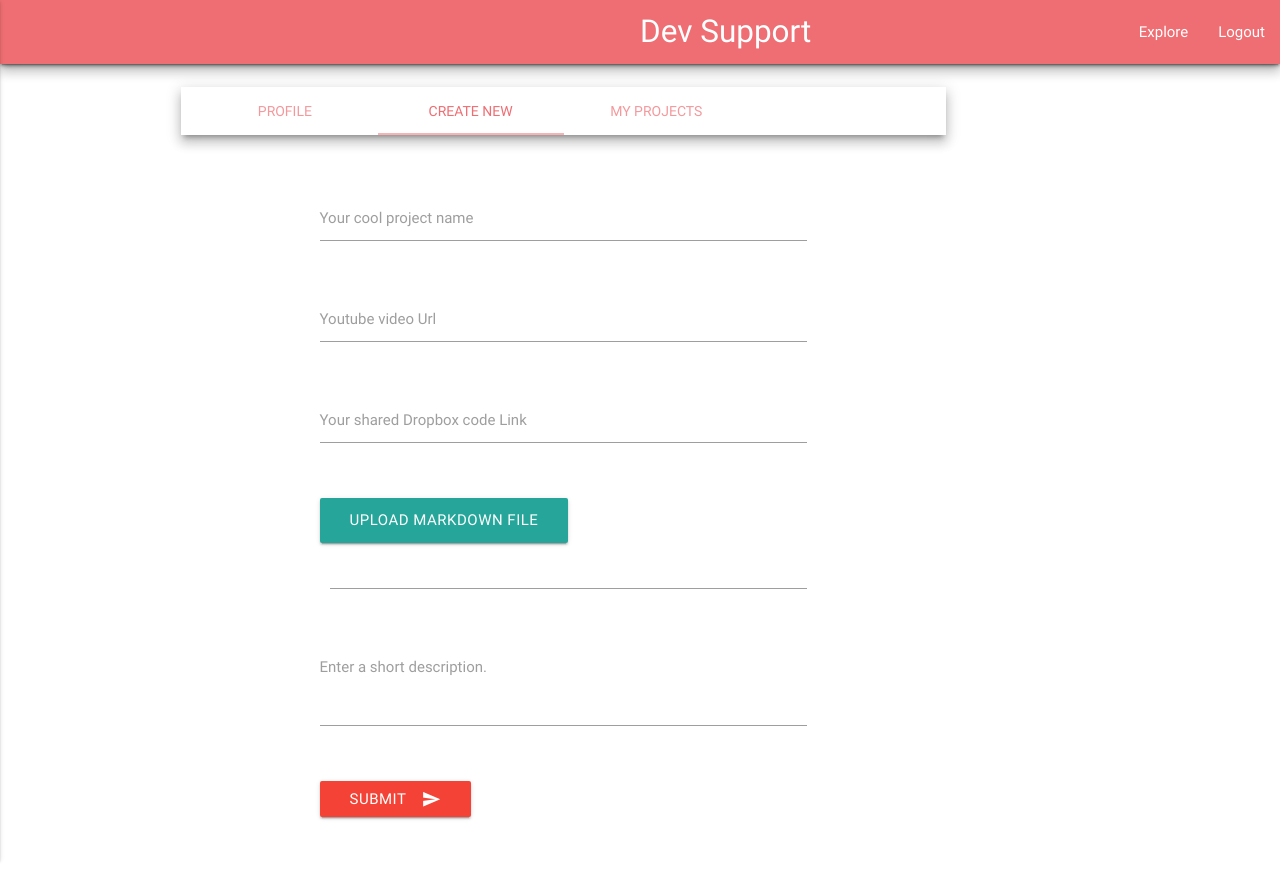
After one commit to shrobon/Dev-Support, a Flask app: template templates/gigform1.html in a window 1280 px wide. The commit adds this page. Run offline with Flask 2, Linux system fonts and the light colour scheme; the template is opened without the code that fills it: most values are stand-ins (such as "Sample title", 1, 10 or a date in 2020); grey boxes marked "Sample" are stand-in pictures; some libraries are stand-ins or nearby versions.

Commit message:
Illegal links tackled

```diff
--- /dev/null
+++ b/app.py
@@ -0,0 +1,434 @@
+from flask import Flask, request, g, session, redirect, url_for
+from flask import render_template_string , render_template
+from flask.ext.github import GitHub
+from flask import jsonify
+#import json
+
+from sqlalchemy import create_engine, Column, Integer, String
+from sqlalchemy.orm import scoped_session, sessionmaker
+from sqlalchemy.ext.declarative import declarative_base
+
+
+
+from werkzeug import secure_filename
+import stripe
+import re
+import markdown
+import io
+
+from flask.ext.pymongo import PyMongo
+
+
+
+
+
+DATABASE_URI = 'sqlite:////tmp/github-flask.db'
+SECRET_KEY = 'development key'
+DEBUG = True
+
+# Github App Registration
+GITHUB_CLIENT_ID = 'a8c6f8e2828251d35ef2'
+GITHUB_CLIENT_SECRET = '4546c8ad9a318648c9b7feaf19dc7ddabf5736ae'
+
+
+# setup flask
+app = Flask(__name__)
+app.config.from_object(__name__)
+
+
+###### Setting the cconfigurating for MONGODB #########
+app.config['MONGO_DBNAME'] = "connect_to_mongo"
+app.config['MONGO_URI'] = "mongodb://shrobon:biswas@ds133279.mlab.com:33279/connect_to_mongo"
+mongo = PyMongo(app)
+## check in terminal from mongo_connect import mongo
+
+
+
+## Application context is given to us by the view
+## Basic MongoDB Operations
+##########################################################################
+@app.route('/add')
+def add():
+    user = mongo.db.user # if user collection is not there , then it will be created
+    #mongo is the mongo shell object , db is the database we use , users is the collection
+    user.insert({'name':'Shrobon','language':'Python'})
+    user.insert({'name':'Damayanti','language':'C'})
+    user.insert({'name':'Navneet','language':'Java'})
+    user.insert({'name':'Comet','language':'Haskell'})
+    return 'Added User !! '
+
+
+@app.route('/find')
+def find():
+    user = mongo.db.user
+    see = user.find_one({'name':'Shrobon'})
+    return 'You Found ' + see['name'] + '.His fav lang is ' + see['language']
+
+
+@app.route('/update')
+def update():
+    user = mongo.db.user
+    dam = user.find_one({'name':'Damayanti'})
+    dam['language'] = 'JavaScript'
+    user.save(dam)
+    return 'You Found ' + dam['name'] + '.His fav lang is ' + dam['language']
+
+@app.route('/delete')
+def delete():
+    user = mongo.db.user
+    damayanti = user.find_one({'name':'Comet'})
+    user.remove(damayanti)
+    return 'Removed  Damayanti '
+
+##############################################################################
+
+
+
+
+
+# setup github-flask
+github = GitHub(app)
+
+
+
+
+# setup sqlalchemy
+engine = create_engine(app.config['DATABASE_URI'])
+db_session = scoped_session(sessionmaker(autocommit=False,
+                                         autoflush=False,
+                                         bind=engine))
+Base = declarative_base()
+Base.query = db_session.query_property()
+
+
+
+
+
+
+
+def init_db():
+    Base.metadata.create_all(bind=engine)
+
+
+####################################
+### Creating the SQLite3 DB Schema #
+####################################
+class User(Base):
+    __tablename__ = 'users'
+
+    id = Column(Integer, primary_key=True)
+    username = Column(String(200))
+    github_access_token = Column(String(200))
+
+    def __init__(self, github_access_token):
+        self.github_access_token = github_access_token
+
+
+
+
+
+
+@app.before_request
+def before_request():
+    g.user = None
+    if 'user_id' in session:
+        g.user = User.query.get(session['user_id'])
+
+
+@app.after_request
+def after_request(response):
+    db_session.remove()
+    return response
+
+
+
+
+
+@app.route('/')
+def index():
+    #Checks if the user is logged out or logged in based on the session
+    if g.user:
+        # Means session exists and the user is logged in
+        state="Logout"
+        link =  url_for("logout")
+
+    else:
+        state = "Github Login"
+        link =  url_for("login")
+
+    return render_template('index.html',LoginOrLogout=state,ButtonLink=link)
+
+
+
+
+class Info():
+
+    userDict=dict()
+
+    def __init__(self,userDict):
+        self.userDict = userDict
+
+
+
+########################################################
+#### File Upload and to Markdown Conversion  ###########
+########################################################
+@app.route('/showgig',methods = ["GET","POST"])
+def showgig():
+    # This view function will only get POST request
+    #I need the author name and the video URL
+    if request.method == "POST":
+        url = str(request.form['URL'])
+        search = re.match(r'(.*)v=(.*)',url)
+        embed_code = search.group(2)
+
+        f = request.files['markdown']
+        f.save(secure_filename(f.filename))
+        #This is the readme file
+        filename = secure_filename(f.filename)
+        #Opening the file to read all its contents
+        with io.open(str("./"+filename),'r',encoding='utf8') as markdownFile:
+            fileContents = markdownFile.read()
+
+        projectname = str(request.form['projectname']).strip()
+        description = str(request.form['description']).strip()
+
+        ## Fetching all user Infor for gig page
+        #######################################
+        UserDict =  Info.userDict # This returns a dictionary
+        avatar = UserDict['avatar_url']
+        name = UserDict['name']
+        location = UserDict['location']
+        email = UserDict['email']
+        giturl = UserDict['html_url']
+
+        ## Genrating the dynamic link where i can find the project portfolio
+        link = "http://localhost:5000/explore/"+ giturl.split('https://github.com/')[1]+'/'+projectname
+
+
+
+
+        #######################################################################
+        ## Since gig is posted, lets add it to the collection of the users gigs
+        #######################################################################
+        users = mongo.db.user
+        users.update({'email':email},{'$push':{'gigs':projectname,'youtube':embed_code,'MDcontents':fileContents}})
+
+        ##########################################################
+        ## Also adding the link to the explorelinks mongo document
+        ##########################################################
+        explore_links = mongo.db.explorelinks
+        explore_links.insert({'link':link,'gigs':projectname,'description':description,'embed_code':embed_code})
+
+
+
+
+
+        return render_template('showgig.html',data = embed_code\
+            ,markdownData=fileContents,projectname=projectname\
+            ,avatar=avatar,name=name,location=location,email=email,giturl=giturl)
+
+    if request.method == "GET":
+        # GET request is not valid for this URL route
+        # Maybe flash a message if necessary
+        return redirect(url_for("index"))
+
+
+@app.route('/gigform',methods=["GET"])
+def gigform():
+    # This URL will only get get Requests
+    if request.method == "GET" and session.get('user_id', None) is not None:
+        # I need to fetch the user details over here
+        # Wish the User a Hello with his picture
+        UserDict =  github.get('user') # This returns a dictionary
+
+        #passing the information to the Info Classs such that it can be accessed by all other routes
+        Info.userDict = UserDict
+
+        avatar = UserDict['avatar_url']
+        name = UserDict['name']
+        location = UserDict['location']
+        email = UserDict['email']
+        giturl = UserDict['html_url']
+
+        ###  DATABASE LOGIC #####################################
+        ## If the user does not exist in database then add him ##
+        #########################################################
+        gigs = []
+        users = mongo.db.user
+        link= ""
+        x= users.find_one({'email': email})
+        if x is None:
+            users.insert({'email':email,'gigs':[],'MDcontents':[],'youtube':[],'avatar':avatar,'location':location,'name':giturl.split('https://github.com/')[1]})
+
+        else:
+            #This is an existing user :: check if he has any projects already
+            # if yes , we need to send the data to the created gigs tab
+            info = users.find_one({'email':email})
+            gigs= info['gigs']
+            link = "http://localhost:5000/explore/"+ giturl.split('https://github.com/')[1]+'/'
+
+        return render_template('gigform1.html',avatar=avatar,name=name\
+            ,location=location,email=email,giturl=giturl,gigs=gigs,link=link)
+
+    else:
+        return "You are unauthorized to access this page. Consider logging in "
+
+
+
+
+
+
+
+@github.access_token_getter
+def token_getter():
+    user = g.user
+    if user is not None:
+        return user.github_access_token
+
+
+
+@app.route('/error')
+def unauth():
+    return "Unauthorized Access :: Invalid Password"
+
+
+###############################################
+## Callback page after the Auth is successfull
+###############################################
+@app.route('/github-callback')
+@github.authorized_handler
+def authorized(access_token):
+    next_url = url_for('unauth')
+    if access_token is None:
+        return redirect(next_url)
+
+    user = User.query.filter_by(github_access_token=access_token).first()
+
+    if user is None:
+        user = User(access_token)
+        db_session.add(user)
+
+    user.github_access_token = access_token
+    db_session.commit()
+
+    session['user_id'] = user.id
+    return redirect(url_for('gigform'))
+
+
+
+
+
+
+@app.route('/login')
+def login():
+    if session.get('user_id', None) is None:
+        return github.authorize()
+    else:
+        return 'Already logged in'
+
+
+
+
+
+
+
+@app.route('/logout')
+def logout():
+    # I need to remove the tokens from the database too
+    # BUT
+    # Flask will automatically remove database sessions
+    # at the end of the request or when the application shuts down
+    session.pop('user_id', None)
+    return redirect(url_for('index'))
+
+
+
+
+
+
+
+
+##########################################
+#### Fetching the user Json Information ##
+#### Note ::-- Use this for the user Profile Info
+##########################################
+@app.route('/user')
+def user():
+    UserDict =  github.get('user') # This returns a dictionary
+    # Try seeing it in the browser using jsonify()
+    #avatar = UserDict['location']
+    return jsonify(UserDict)
+
+
+
+#############################################
+#### Explore Page
+#### Need to dynamically generate the cards
+#############################################
+@app.route('/explore/<string:user>/<string:gig>',methods=["GET","POST"])
+def dynamic_page(user,gig):
+    if request.method == "GET":
+        #check if the user exists and the gig exists
+        # if so then link is valid.
+            # then get all the user details and populate the page of showgig
+        #return user+' '+gig
+
+        users = mongo.db.user
+        data= users.find_one({'name': user})
+        gigs= data['gigs']
+        if gig !="" and user != "":
+            if gig in gigs:
+                #This means that the gig exists
+                index = gigs.index(gig)
+                embed_code= data['youtube'][index]
+                fileContents = data['MDcontents'][index]
+                avatar = data['avatar']
+                location = data['location']
+                projectname = gig
+
+                return render_template('showgig.html',data = embed_code\
+                    ,markdownData=fileContents,projectname=projectname\
+                    ,avatar=avatar,location=location)
+
+            else:
+                #This is not a valid project
+                return render_template('notfound.html', pic='/static/404.png'), 404
+
+
+
+
+@app.route('/explore',methods=["GET"])
+def explore():
+
+    #this is another collection that contains the the links of projects to explore
+    explore_links = mongo.db.explorelinks.find().limit(12)
+    description = []
+    gigs = []
+    links = []
+    embed_code= []
+    # we need to iterate mongodb cursors in this particular way only
+    for record in explore_links:
+        #desc = record['description']
+        description.append(record['description'])
+        gigs.append(record['gigs'])
+        links.append(record['link'])
+        embed_code.append(record['embed_code'])
+    return render_template('explore.html',video=embed_code,title = gigs, description=description,link=links)
+
+
+
+
+#############################################
+## To tackle bad content requests
+#############################################
+@app.errorhandler(404)
+def not_found_error(error):
+    return render_template('notfound.html', pic='/static/404.png'), 404
+
+
+
+
+if __name__ == '__main__':
+    init_db()
+    app.run(debug=True)
--- a/templates/downloader.html
+++ b/templates/downloader.html
@@ -9,6 +9,6 @@
 	<script>
 		document.getElementsByClassName("submit")[0].click();
 		var button = document.getElementById("mybutton");
-		button.setAttribute('href', "http://localhost:5000/");
+		button.setAttribute('href', "http://localhost:5000/ty.html");
 	</script>
 </html>
--- /dev/null
+++ b/templates/gigform1.html
@@ -0,0 +1,180 @@
+<html>
+
+	<head>
+      <!--Import Google Icon Font-->
+      <link href="http://fonts.googleapis.com/icon?family=Material+Icons" rel="stylesheet">
+      <!--Import materialize.css-->
+
+
+        <link rel="stylesheet" href="https://cdnjs.cloudflare.com/ajax/libs/materialize/0.98.0/css/materialize.min.css">
+
+	  <!-- Compiled and minified JavaScript -->
+	  <script src="https://cdnjs.cloudflare.com/ajax/libs/materialize/0.98.0/js/materialize.min.js"></script>
+
+      <!--Let browser know website is optimized for mobile-->
+      <meta name="viewport" content="width=device-width, initial-scale=1.0"/>
+    </head>
+
+    <body>
+
+<!--This part is for the navigation bar -->
+  <nav>
+    <div class="nav-wrapper center-align z-depth-4">
+      <a href="#!" class="brand-logo">Dev Support</a>
+      <a href="#" data-activates="mobile-demo" class="button-collapse"><i class="material-icons">menu</i></a>
+      <ul class="right hide-on-med-and-down">
+        <li><a href="{{url_for('explore')}}">Explore</a></li>
+        <li><a href="{{url_for('logout')}}">Logout</a></li>
+
+      </ul>
+      <ul class="side-nav" id="mobile-demo">
+        <li><a href="{{url_for('explore')}}">Explore</a></li>
+        <li><a href="{{url_for('logout')}}">Logout</a></li>
+
+      </ul>
+    </div>
+  </nav>
+
+
+
+
+
+
+
+
+    	<div class="container">
+    			<br>
+
+			  <div class="row ">
+				    <div class="col s12 m10 l10 z-depth-4 center-align">
+				      <ul class="tabs ">
+				        <li class="tab col s3"><a href="#profile">Profile</a></li>
+				        <li class="tab col s3"><a class="active" href="#create">Create New</a></li>
+				        <li class="tab col s3"><a href="#gigs">My Projects</a></li>
+				      </ul>
+				    </div>
+
+				    <!-- For the Profile Information Tab-->
+				    <div id="profile" class="col s12 m12 l12 center-align">
+				    	<br>
+				    	<img class="circle responsive-img" style="height:65px;width:65px;"  src="{{ avatar }}">
+				    	<br>
+				    	<h6><strong class="red-text text-lighten-2">Name</strong>     : {{ name }} </h6>
+				    	<h6><strong class="red-text text-lighten-2">Email</strong>  : {{ email }} </h6>
+				    	<h6><strong class="red-text text-lighten-2">Location</strong> : {{ location }} </h6>
+				    	<h6><strong class="red-text text-lighten-2">GitHub</strong>  : {{ giturl }} </h6>
+
+
+				    </div>
+
+
+
+
+
+
+
+			    	<!-- For the Gig Create Tab-->
+			    	<div id="create" class="col s10 m10 l10 c offset-s1">
+
+			    			<br>
+
+							<div class="">
+				  					<br>
+
+						    	<!-- This is the file input form-->
+							    <form action="http://localhost:5000/showgig", method="POST" enctype="multipart/form-data">
+
+							        <div class="row">
+							          <div class="input-field col s8 m8 l8 offset-s2 offset-m2 offset-l2">
+							            <input id="input_text" type="text" length="30" name="projectname" class="validate" required="" aria-required="true">
+							            <label for="input_text">Your cool project name</label>
+							          </div>
+							        </div>
+
+							        <div class="row">
+							          <div class="input-field col s8 m8 l8 offset-s2 offset-m2 offset-l2">
+							            <input id="input_text" type="url" name="URL" class="validate" required="" aria-required="true">
+							            <label for="input_text">Youtube video Url</label>
+							          </div>
+							        </div>
+
+
+							        <div class="row">
+							          <div class="input-field col s8 m8 l8 offset-s2 offset-m2 offset-l2">
+							            <input id="input_text" type="url" name="dropbox" class="validate" required="" aria-required="true">
+							            <label for="input_text">Your shared Dropbox code Link</label>
+							          </div>
+							        </div>
+
+
+							        <div class="row">
+									    <div class="file-field input-field col s8 m8 l8 offset-s2 offset-m2 offset-l2">
+									      <div class="btn"><span>Upload Markdown File</span> <input type=file name="markdown" ></div>
+									      <br>
+									      <br>
+									      <div class="file-path-wrapper">
+			        						<input class="file-path validate" type="text" class="validate" required="" aria-required="true">
+			      						  </div>
+			    						</div>
+								    </div>
+
+							        <div class="row">
+							          <div class="input-field col s8 m8 l8 offset-s2 offset-m2 offset-l2">
+							            <textarea id="textarea1" class="materialize-textarea" length="120" class="validate" required="" aria-required="true" name="description"></textarea>
+							            <label for="textarea1">Enter a short description.</label>
+							          </div>
+							        </div>
+
+
+
+								    <div class="row">
+								    	<div class="input-field col s8 m8 l8 offset-s2 offset-m2 offset-l2">
+								    		<button class="btn waves-effect waves-light red" type="submit">Submit<i class="material-icons right">send</i></button>
+								    	</div>
+								    </div>
+
+								    <br>
+
+
+								</form>
+				    		</div><!-- The form card here -->
+
+			    	</div><!-- The Create a new gig form ends here -->
+
+
+			    <!-- For the Current Gigs Tab-->
+			    <div id="gigs" class="col s10 m10 l10 center-align offset-s1">
+			    	<!--I will loop through the gigs dictionary and print out the results here -->
+
+			    	      <div class="collection">
+			    	      {% for gig in gigs%}
+					        <a href="{{link}}{{gig}}" class="collection-item">{{ gig }}</a>
+					       {% endfor %}
+
+					      </div>
+
+
+
+
+
+			    </div>
+
+
+			 </div><!--For the row div after the container -->
+
+		</div><!-- Container ends here -->
+
+
+
+
+	<script type="text/javascript" src="https://code.jquery.com/jquery-2.1.1.min.js"></script>
+    <script type="text/javascript" src="../static/js/materialize.min.js"></script>
+    <script>
+$( document ).ready(function(){
+	$(".button-collapse").sideNav();
+})
+</script>
+
+    </body>
+
+</html>
```
Also changed, not shown: templates/index.html (added, +64 -0 lines), templates/notfound.html (added, +8 -0 lines), templates/ty.html (added, +29 -0 lines), static/404.png (added).
